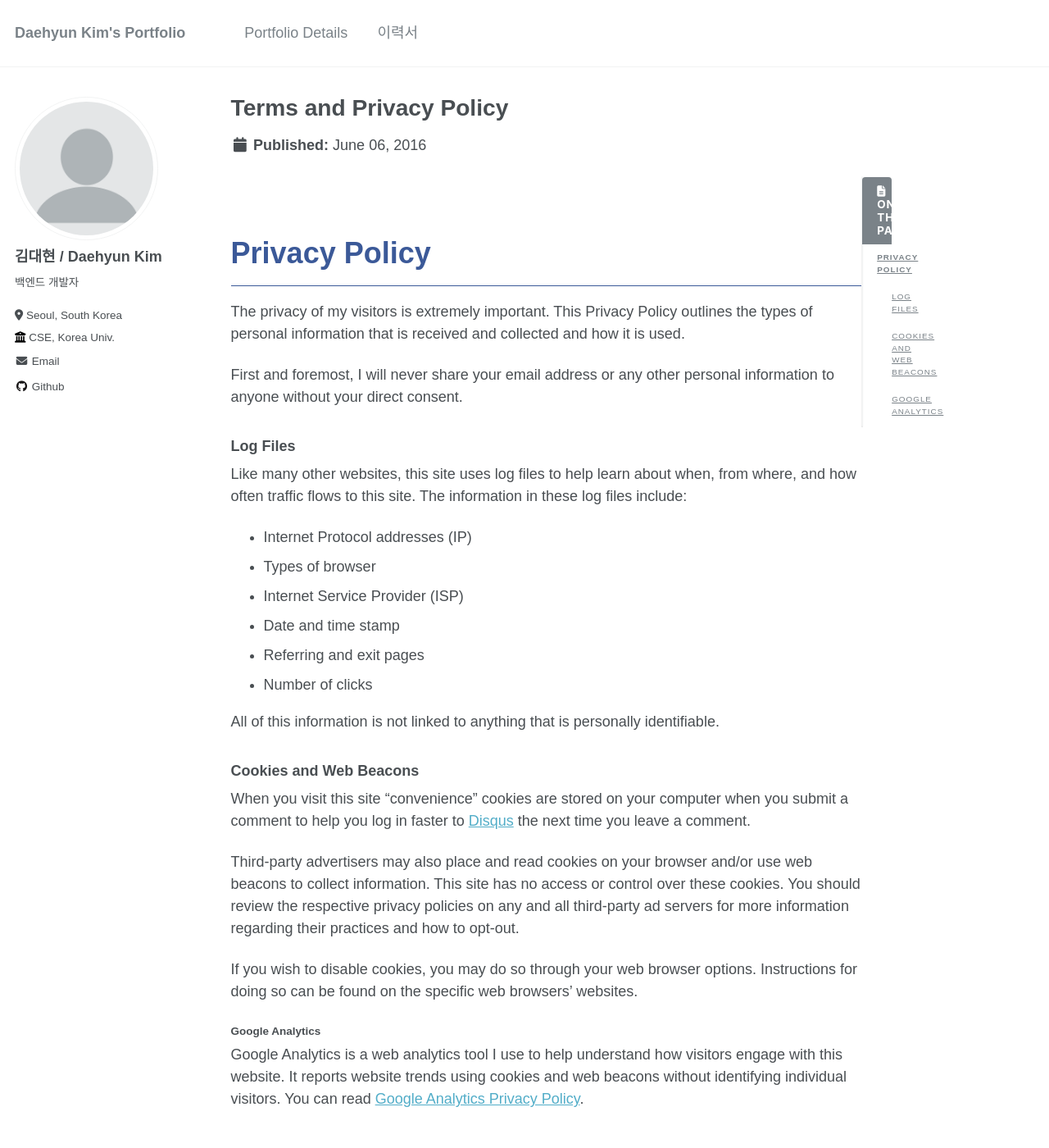
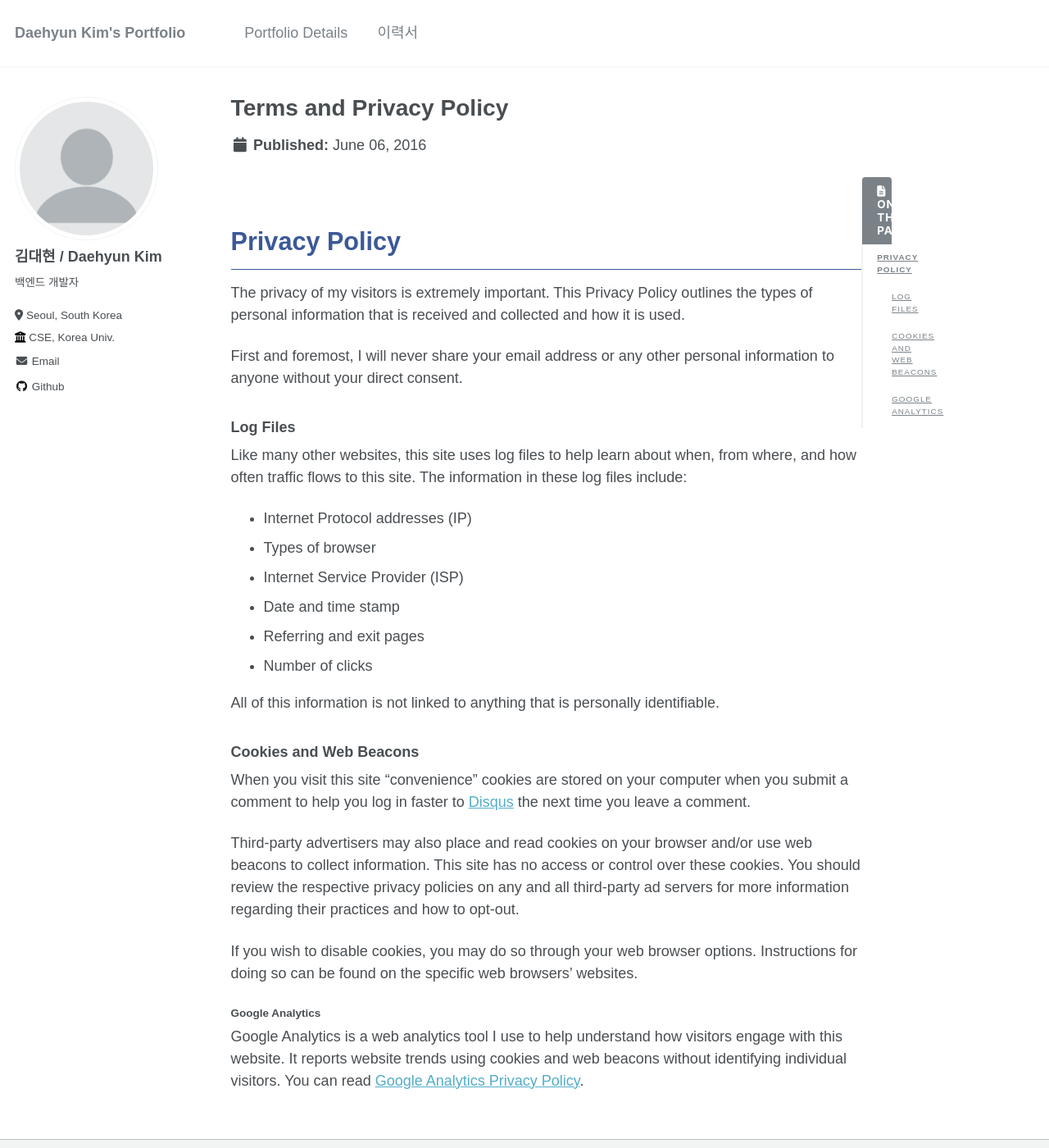
Before and after one commit to vimkim/vimkim.github.io, a Jekyll site: the page built from _pages/terms.md, in a window 1280 px wide and 1400 px high. Shown: the whole window at 82% size. Built offline with Jekyll 4.4.1, drawn with Linux system fonts in a browser that asks for light colours; some web fonts are replaced.

Commit message:
reduce h2 font-size

```diff
--- a/assets/css/main.scss
+++ b/assets/css/main.scss
@@ -59,7 +59,7 @@ h1, h2, h3, h4, h5, h6 {
 }
 
 .page__content h2 {
-  font-size: 2.0em;
+  font-size: 1.7em;
   margin-top: 2em;
   color: #3b5998;
   border-bottom: 1px solid #3b5998;
```
